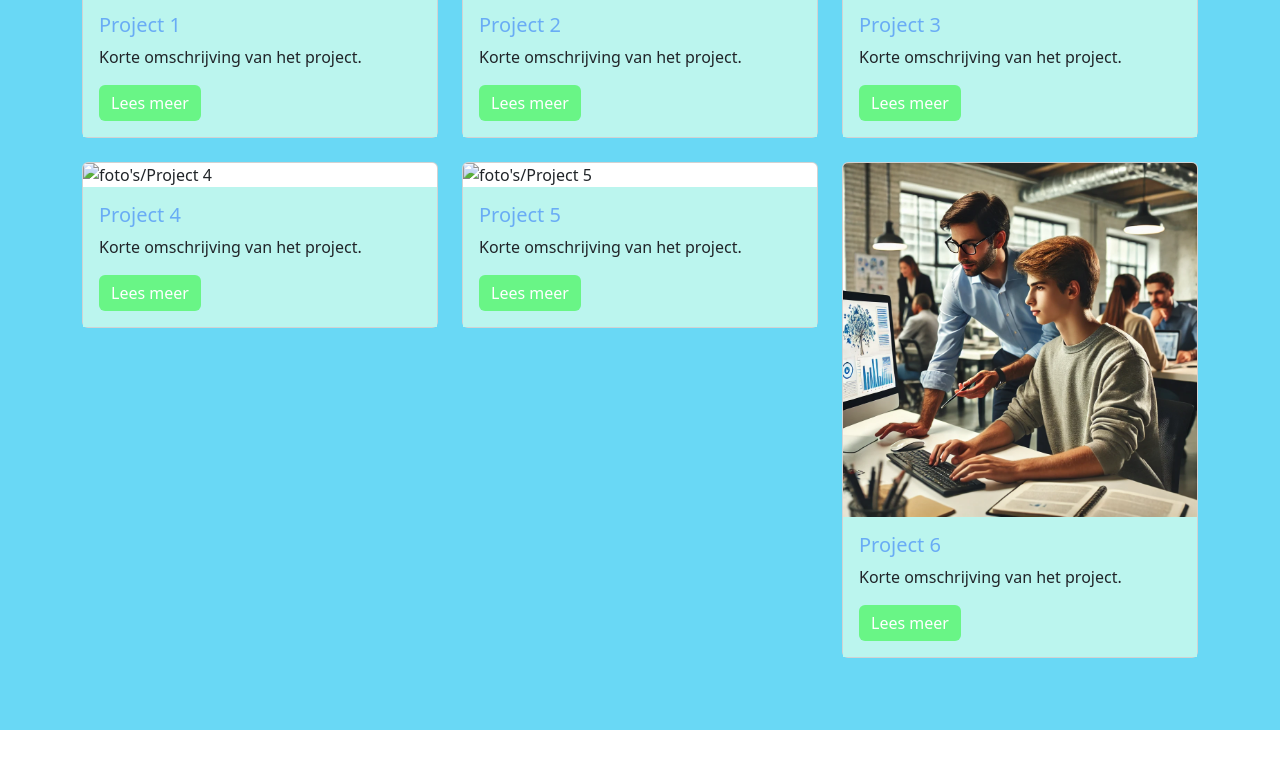
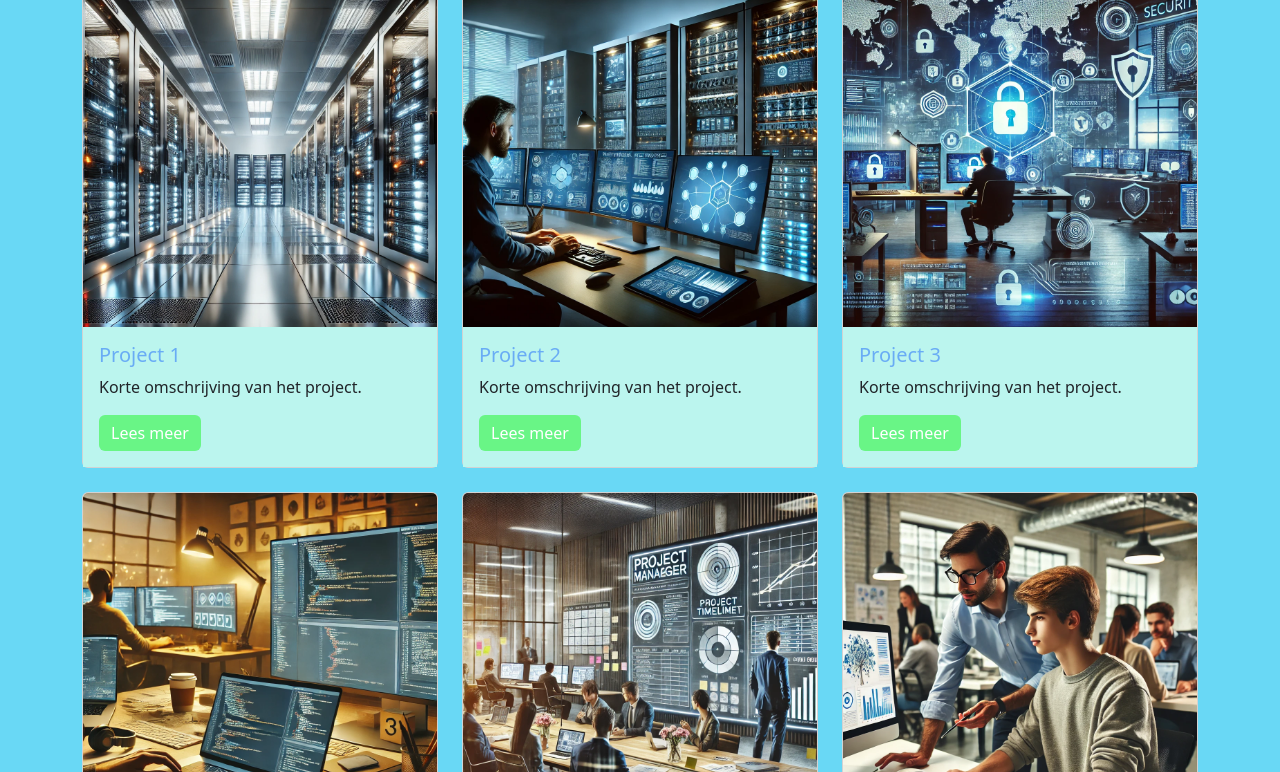
Before and after one commit to Pieter-janf/portfolio, a plain HTML site: page portfolio.html in a window 1280 px wide. Shown: the part 178-950 px from the top of the page. Before the commit the page ends 908 px from the top, so only its background shows below. Drawn offline with nearby package versions, Linux system fonts and the light colour scheme; files whose address does not match are found by name.

Commit message:
Update portfolio.html

```diff
--- a/portfolio.html
+++ b/portfolio.html
@@ -33,7 +33,7 @@
 
         <div class="col-md-4 mb-4">
           <div class="card">
-            <img src="project1.jpg" class="card-img-top" alt="foto's/Project 1">
+            <img src="foto's/project1.jpg" class="card-img-top" alt="Project 1">
             <div class="card-body bg-soft-color">
               <h5 class="card-title text-highlight">Project 1</h5>
               <p class="card-text">Korte omschrijving van het project.</p>
@@ -45,7 +45,7 @@
 
         <div class="col-md-4 mb-4">
           <div class="card">
-            <img src="project2.jpg" class="card-img-top" alt="foto's/Project 2">
+            <img src="foto's/project2.jpg" class="card-img-top" alt="Project2">
             <div class="card-body bg-soft-color">
               <h5 class="card-title text-highlight">Project 2</h5>
               <p class="card-text">Korte omschrijving van het project.</p>
@@ -57,7 +57,7 @@
 
         <div class="col-md-4 mb-4">
           <div class="card">
-            <img src="project3.jpg" class="card-img-top" alt="foto's/Project 3">
+            <img src="foto's/project3.jpg" class="card-img-top" alt="Project 3">
             <div class="card-body bg-soft-color">
               <h5 class="card-title text-highlight">Project 3</h5>
               <p class="card-text">Korte omschrijving van het project.</p>
@@ -69,7 +69,7 @@
 
         <div class="col-md-4 mb-4">
           <div class="card">
-            <img src="project4.jpg" class="card-img-top" alt="foto's/Project 4">
+            <img src="foto's/project4.jpg" class="card-img-top" alt="Project 4">
             <div class="card-body bg-soft-color">
               <h5 class="card-title text-highlight">Project 4</h5>
               <p class="card-text">Korte omschrijving van het project.</p>
@@ -81,7 +81,7 @@
 
         <div class="col-md-4 mb-4">
           <div class="card">
-            <img src="project5.jpg" class="card-img-top" alt="foto's/Project 5">
+            <img src="foto's/project5.jpg" class="card-img-top" alt="Project 5">
             <div class="card-body bg-soft-color">
               <h5 class="card-title text-highlight">Project 5</h5>
               <p class="card-text">Korte omschrijving van het project.</p>
```
